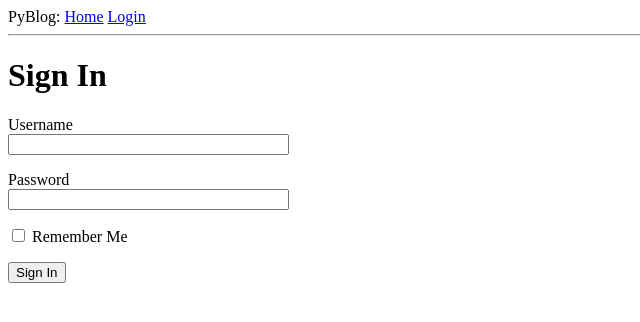
After one commit to spennyharrison/pyblog, a Flask app: page /login in a window 1280 px wide. The commit adds this page. Shown: the top 322 px of the page, without its empty margins (0-640 px from the left). Run offline with Flask 2, Linux system fonts and the light colour scheme.

Commit message:
chapter 3, form views

```diff
--- a/app/__init__.py
+++ b/app/__init__.py
@@ -1,5 +1,7 @@
 from flask import Flask
+from config import Config
 
 app = Flask(__name__)
+app.config.from_object(Config)
 
 from app import routes
--- /dev/null
+++ b/app/forms.py
@@ -0,0 +1,9 @@
+from flask_wtf import FlaskForm
+from wtforms import StringField, PasswordField, BooleanField, SubmitField
+from wtforms.validators import DataRequired
+
+class LoginForm(FlaskForm):
+    username = StringField('Username', validators=[DataRequired()])
+    password = PasswordField('Password', validators=[DataRequired()])
+    remember_me = BooleanField('Remember Me')
+    submit = SubmitField('Sign In')
--- a/app/routes.py
+++ b/app/routes.py
@@ -1,5 +1,6 @@
 from flask import render_template
 from app import app
+from app.forms import LoginForm
 
 @app.route('/')
 @app.route('/index')
@@ -16,3 +17,8 @@ def index():
         }
     ]
     return render_template('index.html', title = 'Home', user = user, posts = posts)
+
+@app.route('/login')
+def login():
+    form = LoginForm()
+    return render_template('login.html', title = 'Sign In', form = form)
--- a/app/templates/base.html
+++ b/app/templates/base.html
@@ -7,7 +7,11 @@
       {% endif %}
     </head>
     <body>
-        <div>PyBlog: <a href="/index">Home</a></div>
+        <div>
+          PyBlog:
+          <a href="/index">Home</a>
+          <a href="/login">Login</a>
+        </div>
         <hr>
         {% block content %}{% endblock %}
     </body>
--- /dev/null
+++ b/app/templates/login.html
@@ -0,0 +1,22 @@
+{% extends "base.html" %}
+
+{% block content %}
+    <h1>Sign In</h1>
+    <form action="" method="post" novalidate>
+        {{ form.hidden_tag() }}
+        <p>
+            {{ form.username.label }}<br>
+            {{ form.username(size=32) }}
+        </p>
+        <p>
+            {{ form.password.label }}<br>
+            {{ form.password(size=32) }}
+        </p>
+        <p> {{ form.remember_me() }}
+            {{ form.remember_me.label }}
+        </p>
+        <p>
+            {{ form.submit() }}
+        </p>
+    </form>
+{% endblock %}
--- a/pyblog.py
+++ b/pyblog.py
@@ -1 +1,2 @@
 from app import app
+# set FLASK_APP = pyblog.py
```
Also changed, not shown: 1 other file.
